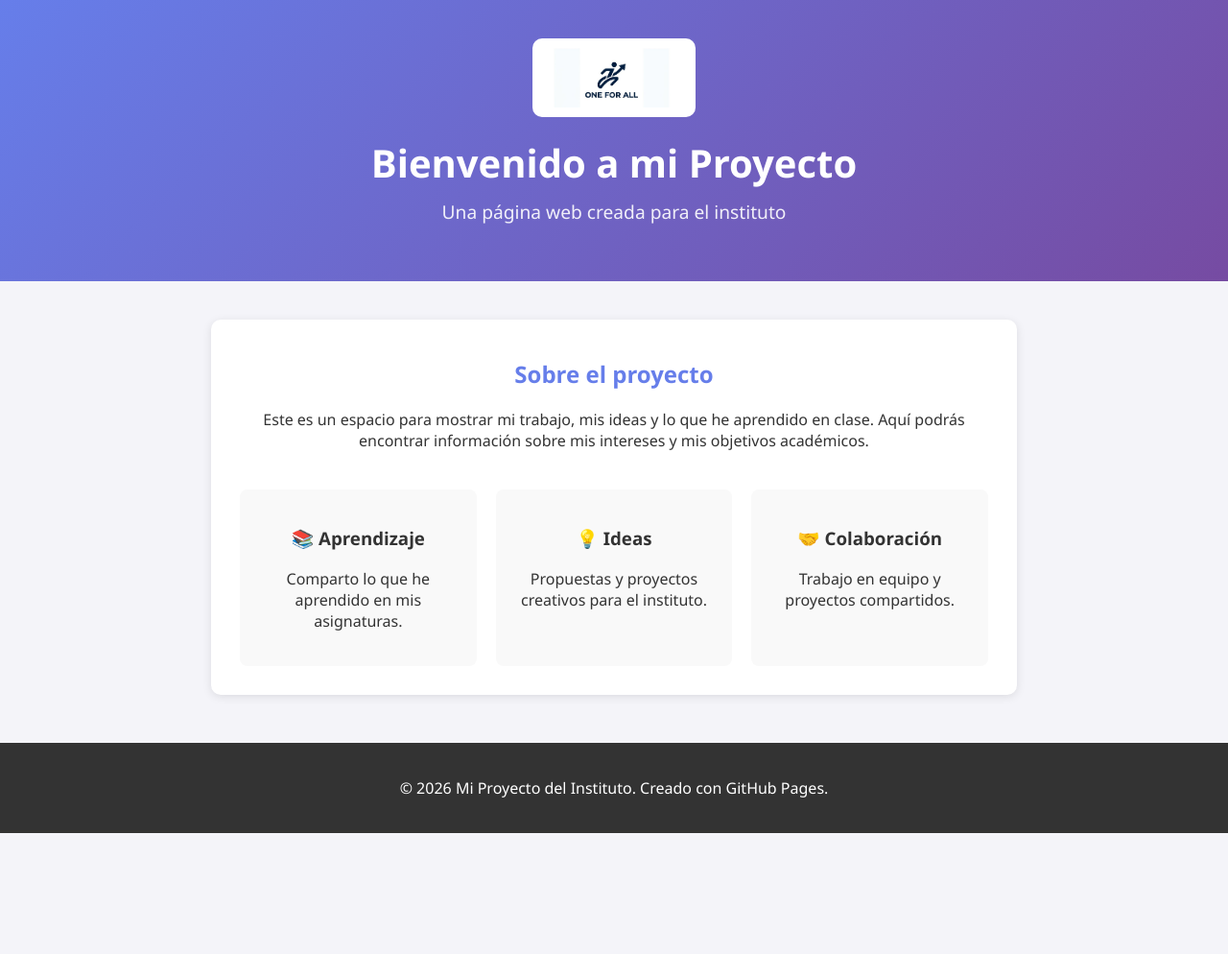
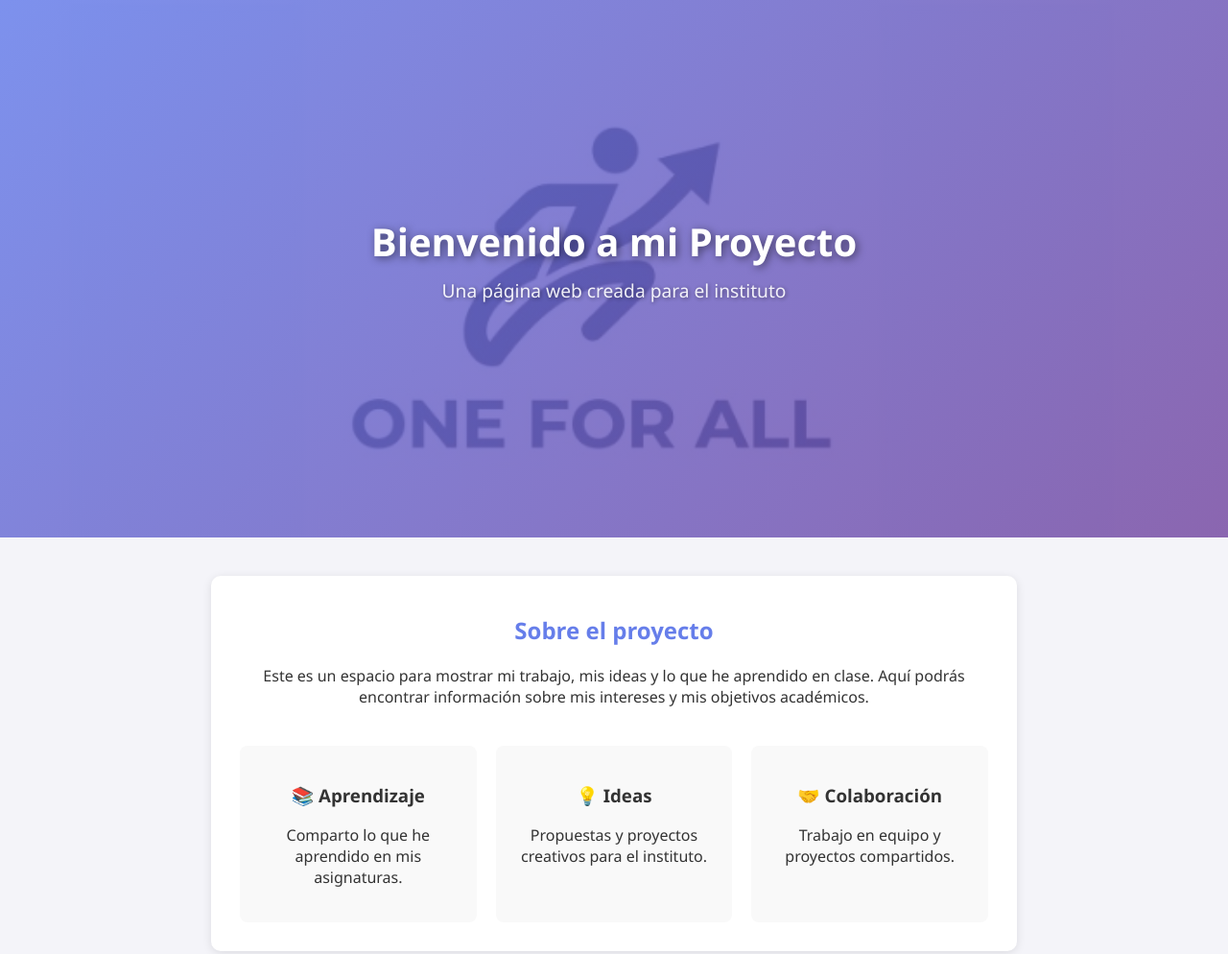
Before and after one commit to proyectfinal12-wq/OneForAll, a plain HTML site: page index.html in a window 1280 px wide. Shown: the top 994 px of the page at 96% size. Before the commit the page ends 868 px from the top, so only its background shows below. Drawn offline with Linux system fonts and the light colour scheme.

Commit message:
Update index.html

```diff
--- a/index.html
+++ b/index.html
@@ -13,33 +13,38 @@
             color: #333;
             text-align: center;
         }
+
+        /* ===== HEADER CON LOGO DE FONDO ===== */
         header {
-            background: linear-gradient(135deg, #667eea, #764ba2);
+            /* Aquí se combina el degradado con tu logo como fondo */
+            background: linear-gradient(135deg, rgba(102, 126, 234, 0.85), rgba(118, 75, 162, 0.85)),
+                        url('ofa.jpg');
+            background-size: cover;       /* El logo cubre todo el header */
+            background-position: center;  /* Centra el logo */
+            background-repeat: no-repeat;
             color: white;
-            padding: 40px 20px;
+            padding: 80px 20px;           /* Más espacio arriba y abajo */
             display: flex;
             flex-direction: column;
             align-items: center;
             justify-content: center;
+            min-height: 400px;            /* Altura mínima del header */
         }
-        /* Estilos para el logo */
-        .logo {
-            max-width: 150px; /* Tamaño del logo */
-            height: auto;
-            background-color: white; /* Fondo blanco para que resalte */
-            padding: 10px;
-            border-radius: 10px;
-            margin-bottom: 20px;
-        }
+
         header h1 {
             font-size: 2.5rem;
             margin: 0;
+            text-shadow: 2px 2px 8px rgba(0, 0, 0, 0.5); /* Sombra para legibilidad */
         }
+
         header p {
             font-size: 1.2rem;
             margin-top: 10px;
             opacity: 0.9;
+            text-shadow: 1px 1px 4px rgba(0, 0, 0, 0.5);
         }
+
+        /* ===== CONTENEDOR PRINCIPAL ===== */
         .container {
             max-width: 800px;
             margin: 40px auto;
@@ -48,15 +53,19 @@
             border-radius: 10px;
             box-shadow: 0 2px 10px rgba(0,0,0,0.1);
         }
+
         .container h2 {
             color: #667eea;
         }
+
+        /* ===== TARJETAS ===== */
         .features {
             display: flex;
             justify-content: space-around;
             flex-wrap: wrap;
             margin-top: 30px;
         }
+
         .feature-card {
             background: #f9f9f9;
             padding: 20px;
@@ -65,6 +74,8 @@
             flex: 1;
             min-width: 200px;
         }
+
+        /* ===== FOOTER ===== */
         footer {
             background: #333;
             color: white;
@@ -74,10 +85,8 @@
     </style>
 </head>
 <body>
+
     <header>
-        <!-- Aquí va el logo -->
-        <img src="ofa.jpg" alt="Logo del Instituto" class="logo">
-
         <h1>Bienvenido a mi Proyecto</h1>
         <p>Una página web creada para el instituto</p>
     </header>
@@ -105,5 +114,6 @@
     <footer>
         <p>&copy; 2026 Mi Proyecto del Instituto. Creado con GitHub Pages.</p>
     </footer>
+
 </body>
 </html>
```
